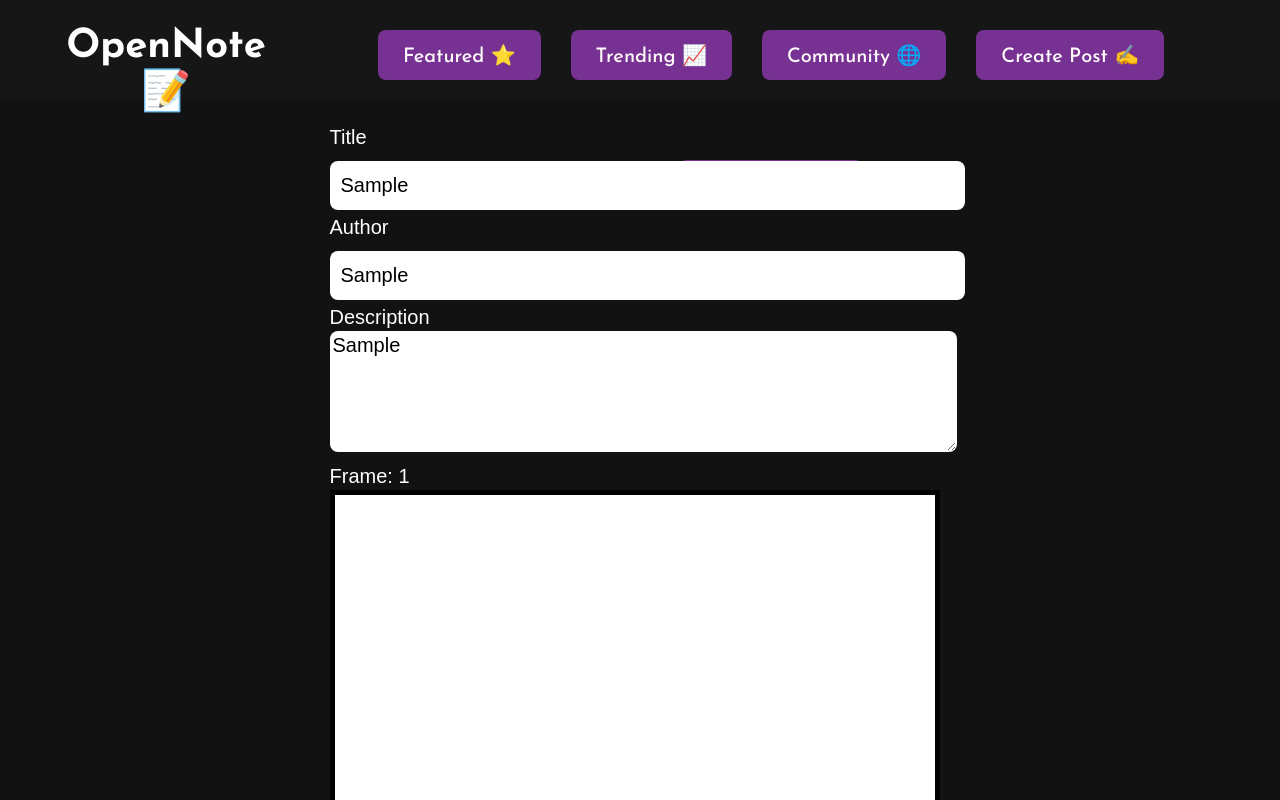
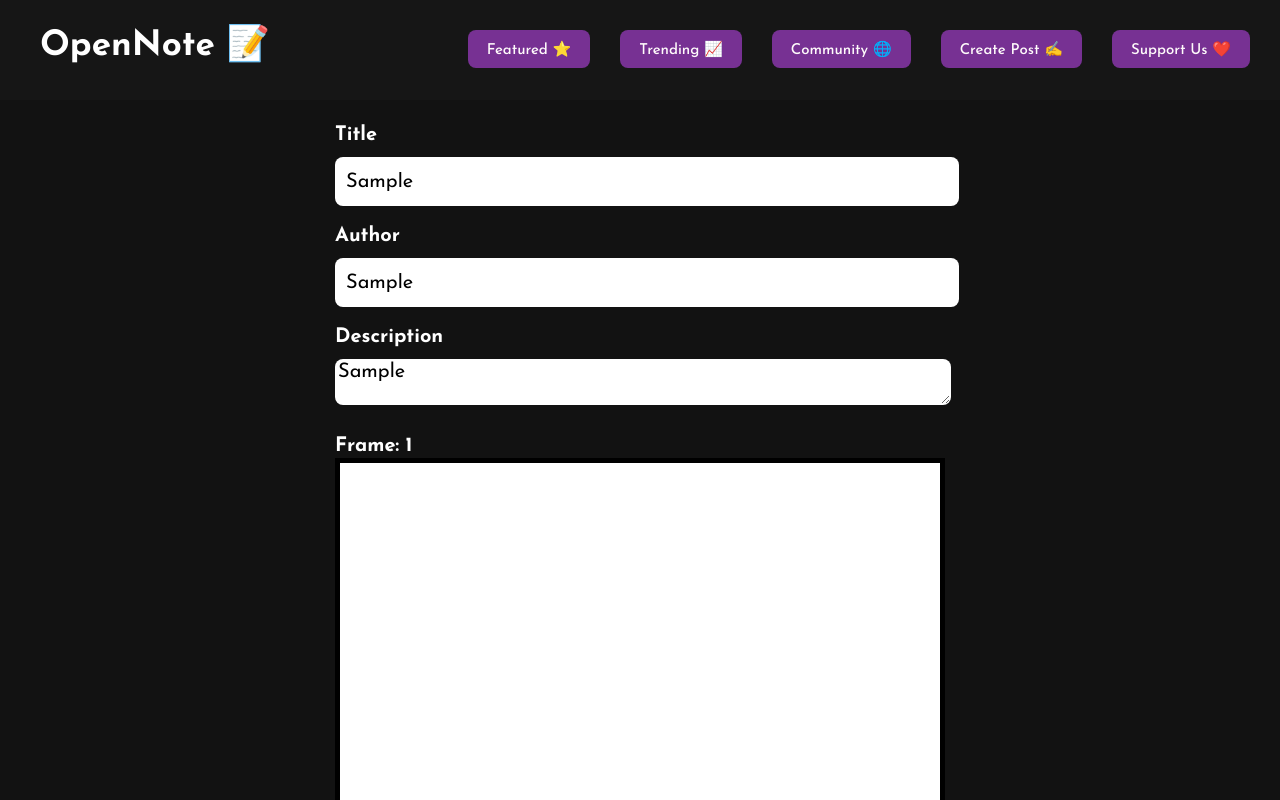
Before and after one commit to Marco-Puig/opennote, a React (Create React App) app: page /opennote/new in a window 1280 px wide. Both pictures are taken after typing "Sample", "Sample", "Sample" into the empty fields and a click on the button "Add Frame". Shown: the top 800 px of the page. Built offline with nearby package versions, Linux system fonts and the light colour scheme; no server answers.

Commit message:
Fixed brush offset and new cursor for drawing

```diff
--- a/package.json
+++ b/package.json
@@ -1,5 +1,5 @@
 {
-  "homepage" : "https://marco-puig.github.io/opennote",
+  "homepage": "https://marco-puig.github.io/opennote",
   "name": "openote",
   "version": "0.1.0",
   "private": true,
@@ -13,6 +13,7 @@
     "dotenv": "^16.4.4",
     "gif-encoder-2": "^1.0.5",
     "gif.js": "^0.2.0",
+    "p5": "^1.9.1",
     "react": "^18.2.0",
     "react-color": "^2.19.3",
     "react-dom": "^18.2.0",
--- a/src/App.css
+++ b/src/App.css
@@ -36,7 +36,7 @@
 
 .header h1{
   font-family:"Pixel" ;
-  font-size: 40px;
+  font-size: 35px;
 }
 
 .headerBtn {
--- a/src/components/Card.css
+++ b/src/components/Card.css
@@ -71,6 +71,7 @@
     transition: all 0.3s ease;
     align-self: stretch;
     margin-top: 20px;
+    font-family: "Pixel";
 }
 
 .likeButton:hover, .betButton:hover {
--- a/src/components/Card.jsx
+++ b/src/components/Card.jsx
@@ -61,15 +61,13 @@
         <button className="likeButton" onClick={toggleLike}>
           👍 Likes: {props.likes + count}
         </button>
-        <button className="likeButton" onClick={makeFeatured}>
+        {/* Allows Admins to feature a post */}
+        {/*  <button className="likeButton" onClick={makeFeatured}>
           ⭐ Feature
-        </button>
+        </button> */}
       </div>
     </div>
   );
 };
 
-// Allows Admins to feature a post
-// <button className="likeButton" onClick={makeFeatured} >⭐ Feature</button>
-
 export default Card;
--- a/src/pages/CreateAnimation.css
+++ b/src/pages/CreateAnimation.css
@@ -6,13 +6,17 @@
     border: 1px solid transparent;
     font-size: 20px;
     padding-left: 10px;
+    font-family: "Pixel";
 }
 
 label {
     font-size: 20px;
+    font-family: "Pixel";
+    font-weight: bold;
 }
 
 textarea {
+    margin-top: 10px;
     border-radius: 8px;
     width: 100%;
     border: 1px solid transparent;
@@ -33,8 +37,24 @@
     cursor: pointer;
     transition: border-color 0.25s;
     margin-top: 20px;
+    font-family: "Pixel";
+    font-weight: bold;
   }
 
 input[type=submit]:hover {
     border-color: #646cff;
 }
+
+button {
+    font-family: "Pixel";
+    font-size: 15px;
+}
+
+.form-group {
+    margin-bottom: 15px;
+    font-family: "Pixel";
+}
+
+.animation-canvas {
+    cursor: crosshair;
+}
--- a/src/pages/CreateAnimation.jsx
+++ b/src/pages/CreateAnimation.jsx
@@ -23,6 +23,9 @@
 
   const [brushSize, setBrushSize] = useState(5); // Default brush size
   const [eraserSize, setEraserSize] = useState(5); // Default brush size
+
+  const width = 600;
+  const height = 525;
 
   window.Buffer = Buffer;
 
@@ -59,14 +62,14 @@
       canvasRefs.current[post.canvases.length - 1].getContext("2d");
     const previousCanvas = canvasRefs.current[post.canvases.length - 2]
       .getContext("2d")
-      .getImageData(0, 0, 600, 525);
+      .getImageData(0, 0, width, height);
 
     currentCanvas.putImageData(previousCanvas, 0, 0);
   };
 
   const showHideGifPreview = () => {
     if (post.canvases.length <= 1) {
-      alert("Please add at least one prior frame for reference.");
+      alert("Please add at least two frames for an animation.");
       return;
     }
 
@@ -82,9 +85,6 @@
         return;
       }
 
-      const width = 600;
-      const height = 525;
-
       const gif = new GifEncoder(width, height);
       gif.setDelay(post.frameDelay); // Adjust delay as needed
       gif.start();
@@ -92,7 +92,7 @@
       for (const canvas of canvasRefs.current) {
         if (canvas) {
           const ctx = canvas.getContext("2d");
-          const imageData = ctx.getImageData(0, 0, canvas.width, canvas.height);
+          const imageData = ctx.getImageData(0, 0, width, height);
 
           // Change transparent background to white
           for (let i = 0; i < imageData.data.length; i += 4) {
@@ -152,6 +152,7 @@
       console.error("Failed to create GIF or post:", error);
     }
   };
+
   const addCanvas = () => {
     setPost((prev) => ({
       ...prev,
@@ -180,8 +181,8 @@
         const startDrawing = (event) => {
           isDrawing = true;
           const rect = canvas.getBoundingClientRect();
-          const offsetX = event.clientX - rect.left;
-          const offsetY = event.clientY - rect.top;
+          const offsetX = event.clientX - 5 - rect.left;
+          const offsetY = event.clientY - 5 - rect.top;
           context.beginPath();
           context.moveTo(offsetX, offsetY);
 
@@ -199,8 +200,8 @@
         const draw = (event) => {
           if (isDrawing) {
             const rect = canvas.getBoundingClientRect();
-            const offsetX = event.clientX - rect.left;
-            const offsetY = event.clientY - rect.top;
+            const offsetX = event.clientX - 5 - rect.left;
+            const offsetY = event.clientY - 5 - rect.top;
             context.lineTo(offsetX, offsetY);
             context.stroke();
           }
@@ -266,7 +267,7 @@
           <textarea
             id="description"
             name="description"
-            rows="5"
+            rows="2"
             cols="50"
             value={post.description}
             onChange={handleChange}
@@ -279,8 +280,8 @@
             <br />
             <canvas
               ref={(el) => (canvasRefs.current[index] = el)}
-              width="600"
-              height="525"
+              width={width}
+              height={height}
               className="animation-canvas"
               style={{
                 backgroundColor: "white",
@@ -328,7 +329,7 @@
               id="brushSize"
               type="range"
               min="1"
-              max="20"
+              max="30"
               value={brushSize}
               onChange={(e) => setBrushSize(e.target.value)}
               style={{ margin: "0 10px" }}
@@ -340,7 +341,7 @@
               id="eraserSize"
               type="range"
               min="1"
-              max="20"
+              max="40"
               value={eraserSize}
               onChange={(e) => setEraserSize(e.target.value)}
               style={{ margin: "0 10px" }}
@@ -387,9 +388,7 @@
         <div className="form-group">
           <input
             type="submit"
-            value={
-              post.canvases.length > 1 ? "Create Animation" : "Create Post"
-            }
+            value={post.canvases.length > 1 ? "Post Animation" : "Create Post"}
           />
         </div>
       </form>
```
Also changed, not shown: src/fonts/ds-hat.ttf (deleted), 15 other files (tests, documents, lock files or other folders).
